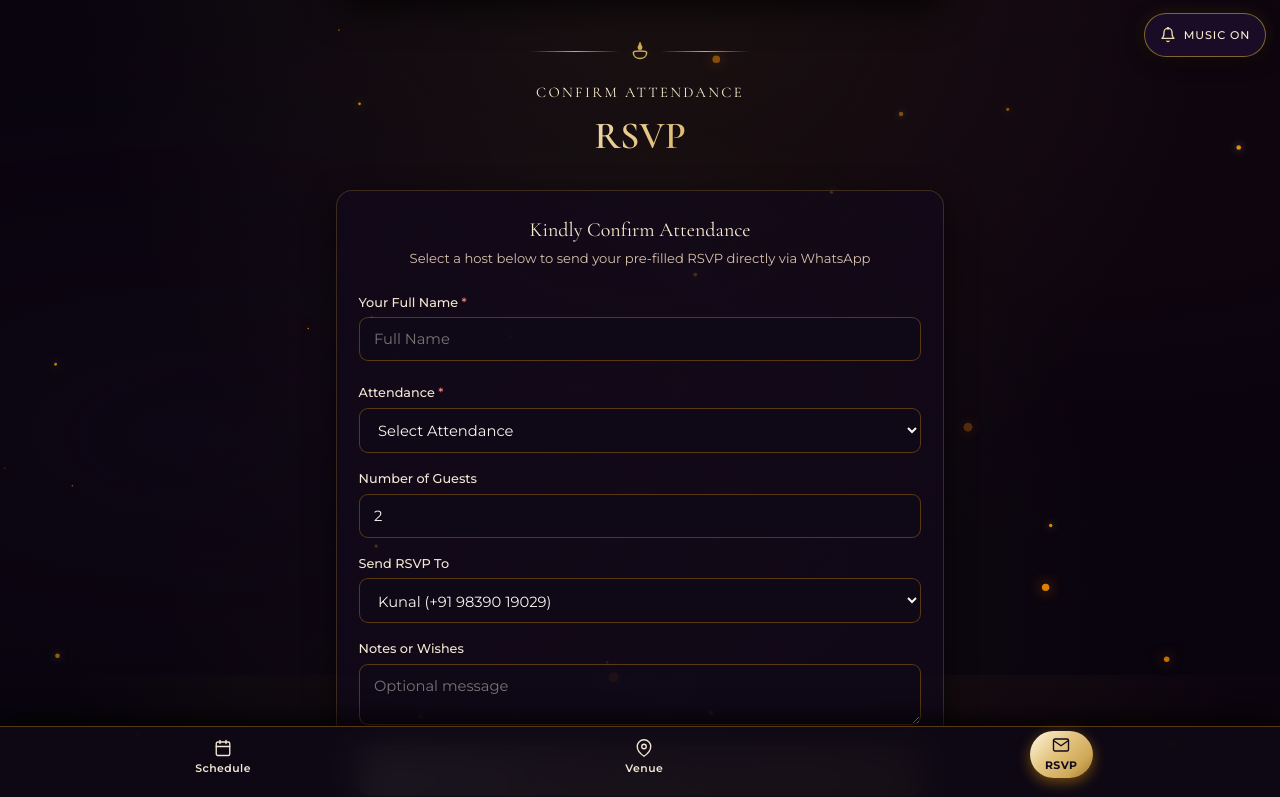
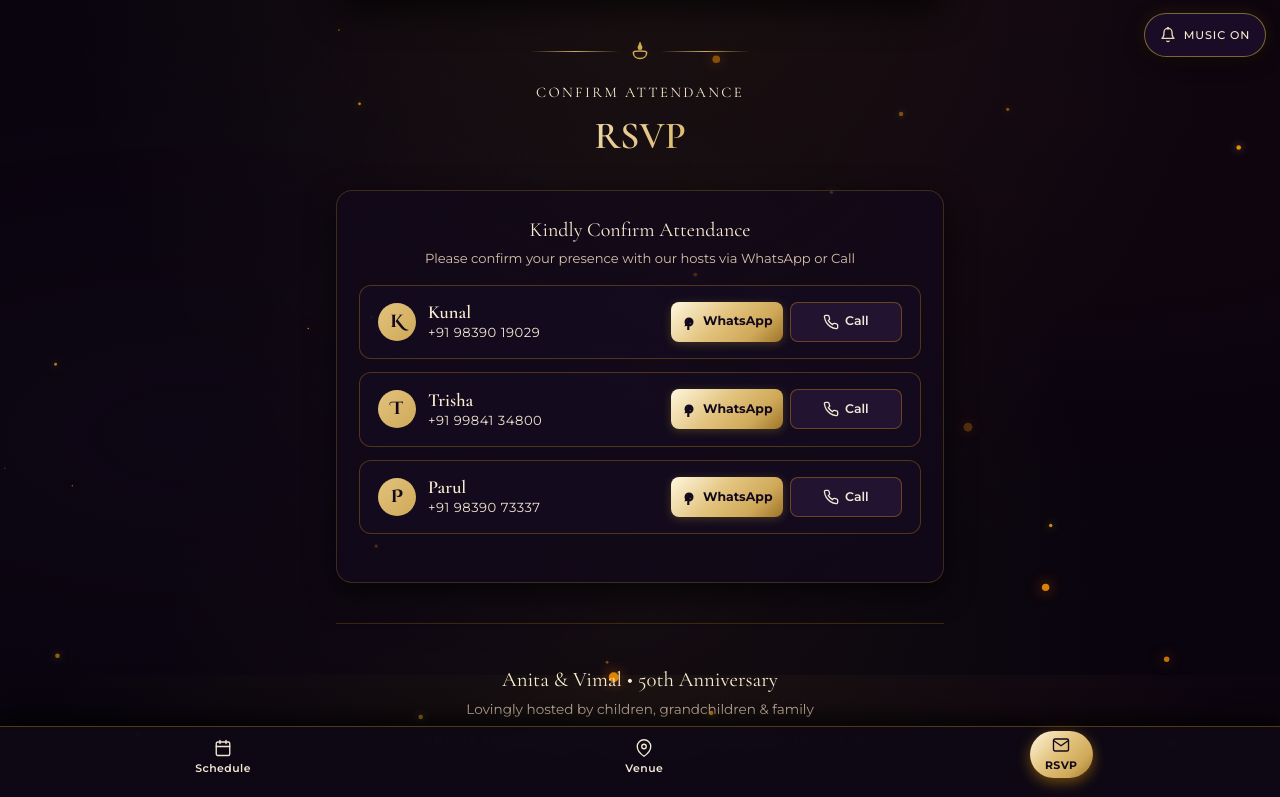
Before and after one commit to aryawadhwa/nani-nanu, a plain HTML site: page index.html in a window 1280 px wide. Both pictures are taken after a click on the link "RSVP". Shown: the part 2525-3322 px from the top of the page. Drawn offline with nearby package versions, Linux system fonts and the light colour scheme; a web font is replaced by a local one.

Commit message:
feat(rsvp): replace form with direct contact cards for Kunal, Trisha, and Parul

```diff
--- a/index.html
+++ b/index.html
@@ -372,58 +372,90 @@
       </div>
 
       <div class="rsvp-container reveal-on-scroll">
-        <div class="rsvp-header-box" style="text-align: center; margin-bottom: 1.5rem;">
+        <!-- Direct WhatsApp & Call RSVP Contacts -->
+        <div class="rsvp-contacts-section">
           <p class="rsvp-choice-title">Kindly Confirm Attendance</p>
-          <p class="rsvp-choice-subtitle">Select a host below to send your pre-filled RSVP directly via WhatsApp</p>
+          <p class="rsvp-choice-subtitle">Please confirm your presence with our hosts via WhatsApp or Call</p>
+
+          <div class="rsvp-contacts-grid">
+
+            <!-- Kunal -->
+            <div class="rsvp-contact-card">
+              <div class="contact-header">
+                <span class="contact-avatar">K</span>
+                <div class="contact-info">
+                  <h4 class="contact-name">Kunal</h4>
+                  <a href="tel:+919839019029" class="contact-phone">+91 98390 19029</a>
+                </div>
+              </div>
+              <div class="contact-actions">
+                <a href="https://wa.me/919839019029?text=Hi%20Kunal%2C%20we%20are%20delighted%20to%20attend%20Anita%20%26%20Vimal's%2050th%20Golden%20Anniversary%20Celebration%20at%20Sawarthia%20Sewa%20Sadan%2C%20Ayodhya%20on%20Sunday%2C%20Dec%2027th!" target="_blank" rel="noopener noreferrer" class="btn-whatsapp-sm">
+                  <svg class="btn-svg" viewBox="0 0 24 24" aria-hidden="true">
+                    <path d="M12.031 6.172c-3.181 0-5.767 2.586-5.768 5.766-.001 1.298.38 2.27 1.019 3.287l-.582 2.128 2.182-.573c.978.58 1.911.928 3.145.929 3.178 0 5.767-2.587 5.768-5.766.001-3.187-2.575-5.77-5.764-5.771zm3.392 8.244c-.144.405-.837.774-1.17.824-.299.045-.677.063-1.092-.069-.252-.08-.575-.187-.988-.365-1.739-.751-2.874-2.502-2.961-2.617-.087-.116-.708-.94-.708-1.793s.448-1.273.607-1.446c.159-.173.346-.217.462-.217l.332.007c.106.005.249-.04.39.299.144.347.491 1.2.534 1.288.043.087.072.188.014.304-.058.116-.087.188-.173.289l-.26.304c-.087.087-.179.182-.077.357.101.174.45 744.966 1.203.664.592 1.224.776 1.398.863.173.087.275.073.376-.044.101-.116.433-.506.549-.679.116-.174.231-.145.39-.087s1.011.477 1.184.564.289.13.332.203c.044.072.044.419-.1 824z" fill="currentColor"/>
+                  </svg>
+                  <span>WhatsApp</span>
+                </a>
+                <a href="tel:+919839019029" class="btn-call-sm">
+                  <svg class="btn-svg" viewBox="0 0 24 24" aria-hidden="true">
+                    <path d="M22 16.92v3a2 2 0 0 1-2.18 2 19.79 19.79 0 0 1-8.63-3.07 19.5 19.5 0 0 1-6-6 19.79 19.79 0 0 1-3.07-8.67A2 2 0 0 1 4.11 2h3a2 2 0 0 1 2 1.72 12.84 12.84 0 0 0 .7 2.81 2 2 0 0 1-.45 2.11L8.09 9.91a16 16 0 0 0 6 6l1.27-1.27a2 2 0 0 1 2.11-.45 12.84 12.84 0 0 0 2.81.7A2 2 0 0 1 22 16.92z"/>
+                  </svg>
+                  <span>Call</span>
+                </a>
+              </div>
             </div>
 
-        <!-- In-Page Form RSVP -->
-        <form id="rsvpForm" class="rsvp-form" novalidate>
-          <div class="form-group">
-            <label for="guestName">Your Full Name <span class="required">*</span></label>
-            <input type="text" id="guestName" name="guestName" required placeholder="Full Name" autocomplete="name">
-            <span class="field-error" id="nameError" aria-live="polite"></span>
+            <!-- Trisha -->
+            <div class="rsvp-contact-card">
+              <div class="contact-header">
+                <span class="contact-avatar">T</span>
+                <div class="contact-info">
+                  <h4 class="contact-name">Trisha</h4>
+                  <a href="tel:+919984134800" class="contact-phone">+91 99841 34800</a>
+                </div>
+              </div>
+              <div class="contact-actions">
+                <a href="https://wa.me/919984134800?text=Hi%20Trisha%2C%20we%20are%20delighted%20to%20attend%20Anita%20%26%20Vimal's%2050th%20Golden%20Anniversary%20Celebration%20at%20Sawarthia%20Sewa%20Sadan%2C%20Ayodhya%20on%20Sunday%2C%20Dec%2027th!" target="_blank" rel="noopener noreferrer" class="btn-whatsapp-sm">
+                  <svg class="btn-svg" viewBox="0 0 24 24" aria-hidden="true">
+                    <path d="M12.031 6.172c-3.181 0-5.767 2.586-5.768 5.766-.001 1.298.38 2.27 1.019 3.287l-.582 2.128 2.182-.573c.978.58 1.911.928 3.145.929 3.178 0 5.767-2.587 5.768-5.766.001-3.187-2.575-5.77-5.764-5.771zm3.392 8.244c-.144.405-.837.774-1.17.824-.299.045-.677.063-1.092-.069-.252-.08-.575-.187-.988-.365-1.739-.751-2.874-2.502-2.961-2.617-.087-.116-.708-.94-.708-1.793s.448-1.273.607-1.446c.159-.173.346-.217.462-.217l.332.007c.106.005.249-.04.39.299.144.347.491 1.2.534 1.288.043.087.072.188.014.304-.058.116-.087.188-.173.289l-.26.304c-.087.087-.179.182-.077.357.101.174.45 744.966 1.203.664.592 1.224.776 1.398.863.173.087.275.073.376-.044.101-.116.433-.506.549-.679.116-.174.231-.145.39-.087s1.011.477 1.184.564.289.13.332.203c.044.072.044.419-.1 824z" fill="currentColor"/>
+                  </svg>
+                  <span>WhatsApp</span>
+                </a>
+                <a href="tel:+919984134800" class="btn-call-sm">
+                  <svg class="btn-svg" viewBox="0 0 24 24" aria-hidden="true">
+                    <path d="M22 16.92v3a2 2 0 0 1-2.18 2 19.79 19.79 0 0 1-8.63-3.07 19.5 19.5 0 0 1-6-6 19.79 19.79 0 0 1-3.07-8.67A2 2 0 0 1 4.11 2h3a2 2 0 0 1 2 1.72 12.84 12.84 0 0 0 .7 2.81 2 2 0 0 1-.45 2.11L8.09 9.91a16 16 0 0 0 6 6l1.27-1.27a2 2 0 0 1 2.11-.45 12.84 12.84 0 0 0 2.81.7A2 2 0 0 1 22 16.92z"/>
+                  </svg>
+                  <span>Call</span>
+                </a>
+              </div>
             </div>
 
-          <div class="form-group">
-            <label for="guestAttendance">Attendance <span class="required">*</span></label>
-            <select id="guestAttendance" name="guestAttendance" required>
-              <option value="" disabled selected>Select Attendance</option>
-              <option value="joyfully-attend">Joyfully Attending (Sunday, Dec 27)</option>
-              <option value="regretfully-decline">Regretfully Decline</option>
-            </select>
+            <!-- Parul -->
+            <div class="rsvp-contact-card">
+              <div class="contact-header">
+                <span class="contact-avatar">P</span>
+                <div class="contact-info">
+                  <h4 class="contact-name">Parul</h4>
+                  <a href="tel:+919839073337" class="contact-phone">+91 98390 73337</a>
+                </div>
+              </div>
+              <div class="contact-actions">
+                <a href="https://wa.me/919839073337?text=Hi%20Parul%2C%20we%20are%20delighted%20to%20attend%20Anita%20%26%20Vimal's%2050th%20Golden%20Anniversary%20Celebration%20at%20Sawarthia%20Sewa%20Sadan%2C%20Ayodhya%20on%20Sunday%2C%20Dec%2027th!" target="_blank" rel="noopener noreferrer" class="btn-whatsapp-sm">
+                  <svg class="btn-svg" viewBox="0 0 24 24" aria-hidden="true">
+                    <path d="M12.031 6.172c-3.181 0-5.767 2.586-5.768 5.766-.001 1.298.38 2.27 1.019 3.287l-.582 2.128 2.182-.573c.978.58 1.911.928 3.145.929 3.178 0 5.767-2.587 5.768-5.766.001-3.187-2.575-5.77-5.764-5.771zm3.392 8.244c-.144.405-.837.774-1.17.824-.299.045-.677.063-1.092-.069-.252-.08-.575-.187-.988-.365-1.739-.751-2.874-2.502-2.961-2.617-.087-.116-.708-.94-.708-1.793s.448-1.273.607-1.446c.159-.173.346-.217.462-.217l.332.007c.106.005.249-.04.39.299.144.347.491 1.2.534 1.288.043.087.072.188.014.304-.058.116-.087.188-.173.289l-.26.304c-.087.087-.179.182-.077.357.101.174.45 744.966 1.203.664.592 1.224.776 1.398.863.173.087.275.073.376-.044.101-.116.433-.506.549-.679.116-.174.231-.145.39-.087s1.011.477 1.184.564.289.13.332.203c.044.072.044.419-.1 824z" fill="currentColor"/>
+                  </svg>
+                  <span>WhatsApp</span>
+                </a>
+                <a href="tel:+919839073337" class="btn-call-sm">
+                  <svg class="btn-svg" viewBox="0 0 24 24" aria-hidden="true">
+                    <path d="M22 16.92v3a2 2 0 0 1-2.18 2 19.79 19.79 0 0 1-8.63-3.07 19.5 19.5 0 0 1-6-6 19.79 19.79 0 0 1-3.07-8.67A2 2 0 0 1 4.11 2h3a2 2 0 0 1 2 1.72 12.84 12.84 0 0 0 .7 2.81 2 2 0 0 1-.45 2.11L8.09 9.91a16 16 0 0 0 6 6l1.27-1.27a2 2 0 0 1 2.11-.45 12.84 12.84 0 0 0 2.81.7A2 2 0 0 1 22 16.92z"/>
+                  </svg>
+                  <span>Call</span>
+                </a>
+              </div>
             </div>
 
-          <div class="form-group">
-            <label for="guestCount">Number of Guests</label>
-            <input type="number" id="guestCount" name="guestCount" min="1" max="12" value="2">
           </div>
-
-          <div class="form-group">
-            <label for="rsvpRecipient">Send RSVP To</label>
-            <select id="rsvpRecipient" name="rsvpRecipient">
-              <option value="919839019029" selected>Kunal (+91 98390 19029)</option>
-              <option value="919984134800">Trisha (+91 99841 34800)</option>
-              <option value="919839073337">Parul (+91 98390 73337)</option>
-            </select>
         </div>
-
-          <div class="form-group">
-            <label for="guestNote">Notes or Wishes</label>
-            <textarea id="guestNote" name="guestNote" rows="2" placeholder="Optional message"></textarea>
-          </div>
-
-          <button type="submit" class="btn btn-primary submit-rsvp-btn btn-whatsapp-submit" id="submitRsvpBtn" style="background: var(--sacred-gold-gradient) !important; color: #12091c !important; font-weight: 700 !important; box-shadow: 0 4px 18px rgba(212, 175, 55, 0.4) !important;">
-            <svg class="btn-svg" viewBox="0 0 24 24" aria-hidden="true" style="color: #12091c !important; fill: #12091c !important;">
-              <path d="M12.031 6.172c-3.181 0-5.767 2.586-5.768 5.766-.001 1.298.38 2.27 1.019 3.287l-.582 2.128 2.182-.573c.978.58 1.911.928 3.145.929 3.178 0 5.767-2.587 5.768-5.766.001-3.187-2.575-5.77-5.764-5.771zm3.392 8.244c-.144.405-.837.774-1.17.824-.299.045-.677.063-1.092-.069-.252-.08-.575-.187-.988-.365-1.739-.751-2.874-2.502-2.961-2.617-.087-.116-.708-.94-.708-1.793s.448-1.273.607-1.446c.159-.173.346-.217.462-.217l.332.007c.106.005.249-.04.39.299.144.347.491 1.2.534 1.288.043.087.072.188.014.304-.058.116-.087.188-.173.289l-.26.304c-.087.087-.179.182-.077.357.101.174.45 744.966 1.203.664.592 1.224.776 1.398.863.173.087.275.073.376-.044.101-.116.433-.506.549-.679.116-.174.231-.145.39-.087s1.011.477 1.184.564.289.13.332.203c.044.072.044.419-.1 824z" fill="currentColor"/>
-            </svg>
-            <span>Send RSVP via WhatsApp</span>
-          </button>
-
-          <p class="form-success-msg" id="rsvpSuccessMsg" role="status" aria-live="polite" hidden>
-            Opening WhatsApp with your pre-filled RSVP! If it didn't open automatically, <a id="waManualLink" href="#" target="_blank" rel="noopener noreferrer" style="color: #faedd0; text-decoration: underline; font-weight: 600;">tap here to send on WhatsApp</a>.
-          </p>
-        </form>
       </div>
     </section>
 
--- a/style.css
+++ b/style.css
@@ -1468,21 +1468,34 @@ img, svg {
   gap: 0.85rem;
 }
 
-@media (min-width: 480px) {
-  .rsvp-contacts-grid {
-    grid-template-columns: repeat(2, 1fr);
-  }
-}
-
 .rsvp-contact-card {
   background: rgba(22, 13, 34, 0.7);
   border: 1px solid rgba(245, 158, 11, 0.28);
   border-radius: 12px;
-  padding: 0.95rem 1rem;
+  padding: 0.95rem 1.15rem;
   display: flex;
   flex-direction: column;
   gap: 0.75rem;
   text-align: left;
+  transition: transform 0.2s ease, border-color 0.2s ease, box-shadow 0.2s ease;
+}
+
+.rsvp-contact-card:hover {
+  border-color: rgba(245, 158, 11, 0.55);
+  box-shadow: 0 4px 18px rgba(0, 0, 0, 0.4), 0 0 12px rgba(245, 158, 11, 0.15);
+}
+
+@media (min-width: 520px) {
+  .rsvp-contact-card {
+    flex-direction: row;
+    align-items: center;
+    justify-content: space-between;
+  }
+
+  .contact-actions {
+    min-width: 230px;
+    flex-shrink: 0;
+  }
 }
 
 .contact-header {
@@ -1548,6 +1561,7 @@ img, svg {
   gap: 0.35rem;
   text-decoration: none;
   font-weight: 700;
+  white-space: nowrap;
   box-shadow: 0 2px 10px rgba(212, 175, 55, 0.25);
   transition: transform 0.18s, box-shadow 0.18s;
   min-block-size: 40px;
@@ -1571,6 +1585,7 @@ img, svg {
   gap: 0.35rem;
   text-decoration: none;
   font-weight: 600;
+  white-space: nowrap;
   transition: transform 0.18s, border-color 0.18s, color 0.18s;
   min-block-size: 40px;
 }
```
Lines whose indentation alone changed are shown as unchanged.
